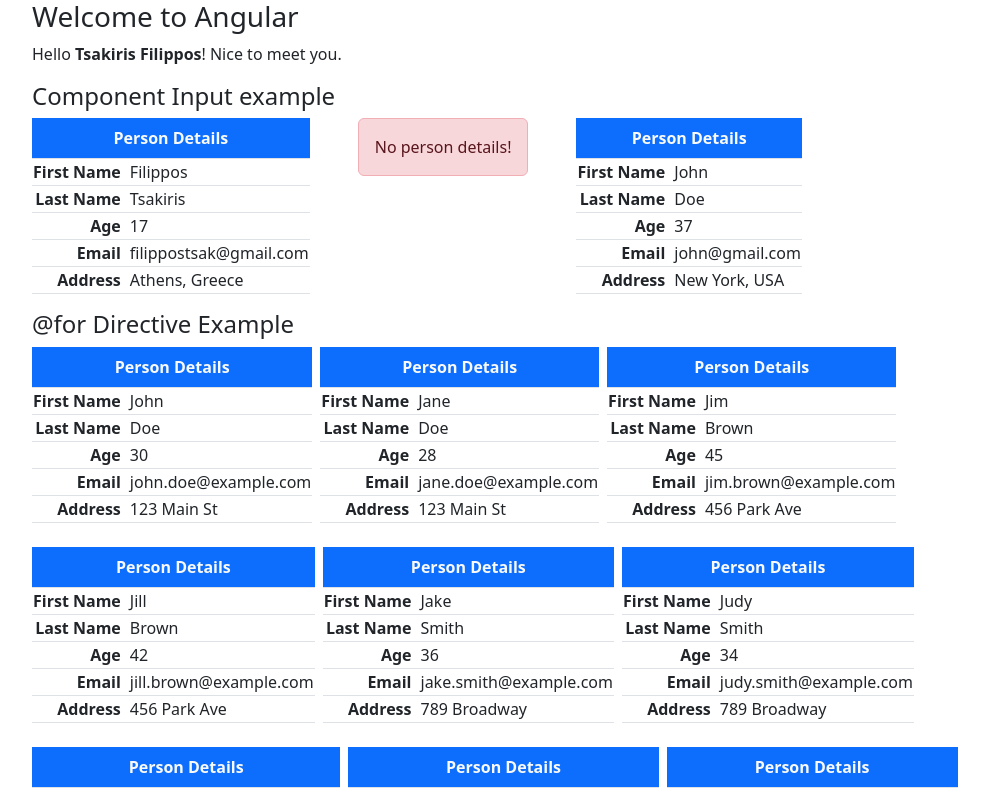
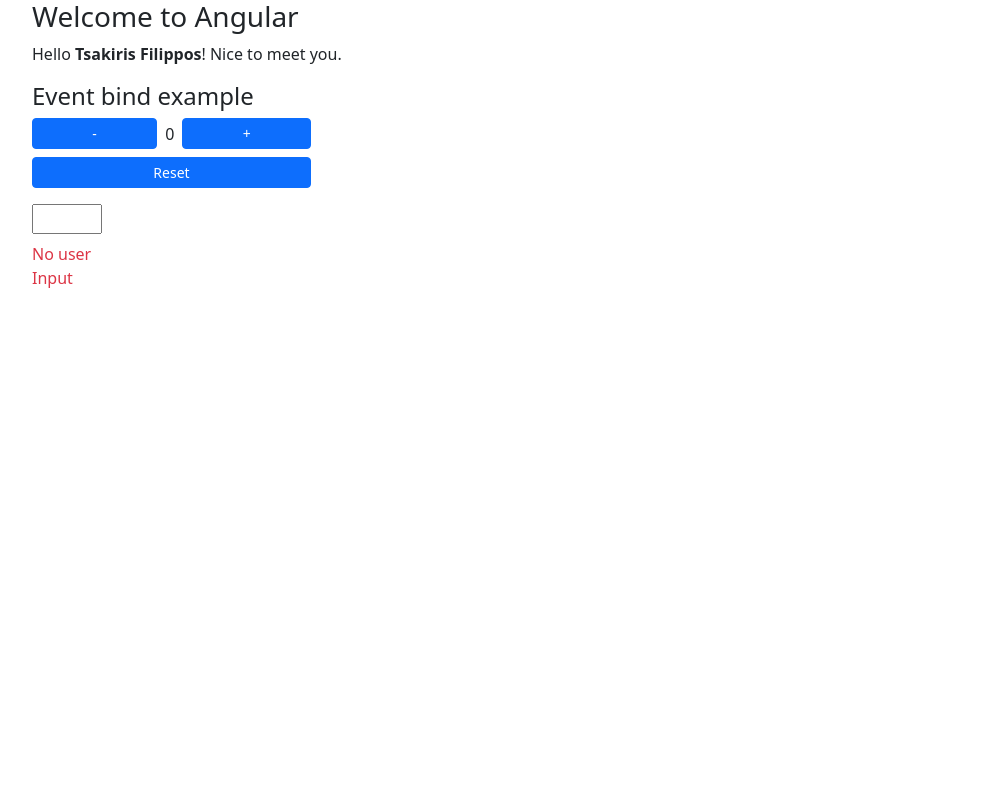
Before and after one commit to Filippostsak/angular-introduction, an Angular app: page / in a window 1280 px wide. Shown: the top 793 px of the page, without its empty margins (50-1039 px from the left). Built offline with nearby package versions, Linux system fonts and the light colour scheme.

Commit message:
Event-Binding

```diff
--- a/src/app/app.component.html
+++ b/src/app/app.component.html
@@ -5,7 +5,9 @@
     >! Nice to meet you.
   </p>
 
-  <h4>Component Input example</h4>
+  <app-event-bind-example></app-event-bind-example>
+
+  <!-- <h4>Component Input example</h4>
 
   <div class="d-flex gap-5 text-nowrap">
     <app-person-table [person]="person0"></app-person-table>
@@ -17,5 +19,5 @@
     @for (user of users; track user) {
       <app-person-table [person]="user"></app-person-table>
     }
-  </div>
+  </div> -->
 </div>
--- a/src/app/app.component.ts
+++ b/src/app/app.component.ts
@@ -1,13 +1,14 @@
 import { Component } from '@angular/core';
 import { PersonTableComponent } from './components/person-table/person-table.component';
 import { Person } from './shared/interfaces/person';
+import { EventBindExampleComponent } from './components/event-bind-example/event-bind-example.component';
 
 @Component({
   selector: 'app-root',
   standalone: true,
   templateUrl: './app.component.html',
   styleUrl: './app.component.css',
-  imports: [PersonTableComponent],
+  imports: [PersonTableComponent, EventBindExampleComponent],
 })
 export class AppComponent {
   name = 'Tsakiris Filippos';
--- /dev/null
+++ b/src/app/components/event-bind-example/event-bind-example.component.html
@@ -0,0 +1,30 @@
+<h4>Event bind example</h4>
+
+<div class="d-flex flex-column gap-2 w-25">
+  <div class="d-flex gap-2 align-items-center">
+    <button
+      class="btn btn-primary btn-sm flex-grow-1"
+      (click)="decrementTimes()"
+    >
+      -
+    </button>
+    <span>{{ times }}</span>
+    <button
+      class="btn btn-primary btn-sm flex-grow-1"
+      (click)="incrementTimes()"
+    >
+      +
+    </button>
+  </div>
+  <button class="btn btn-primary btn-sm" (click)="resetTimes()">Reset</button>
+  <div class="mt-2 mb-2 d-flex flex-column gap-2 w-25">
+    <input class="from-control" type="text" (input)="onUserInput($event)" />
+    @if (!userInput) {
+      <span class="text-danger">No user Input</span>
+    } @else {
+      <span class="text-bg-info p-2 text-truncate">
+        {{ userInput }}
+      </span>
+    }
+  </div>
+</div>
--- /dev/null
+++ b/src/app/components/event-bind-example/event-bind-example.component.ts
@@ -0,0 +1,31 @@
+import { Component } from '@angular/core';
+
+@Component({
+  selector: 'app-event-bind-example',
+  standalone: true,
+  imports: [],
+  templateUrl: './event-bind-example.component.html',
+  styleUrl: './event-bind-example.component.css',
+})
+export class EventBindExampleComponent {
+  times: number = 0;
+
+  userInput: string = '';
+
+  incrementTimes() {
+    this.times++;
+  }
+
+  decrementTimes() {
+    this.times--;
+  }
+
+  resetTimes() {
+    this.times = 0;
+  }
+
+  onUserInput(event: Event) {
+    const value = (event.target as HTMLInputElement).value;
+    this.userInput = value;
+  }
+}
```
Also changed, not shown: src/app/components/event-bind-example/event-bind-example.component.css (added), 1 other file (tests, documents, lock files or other folders).
